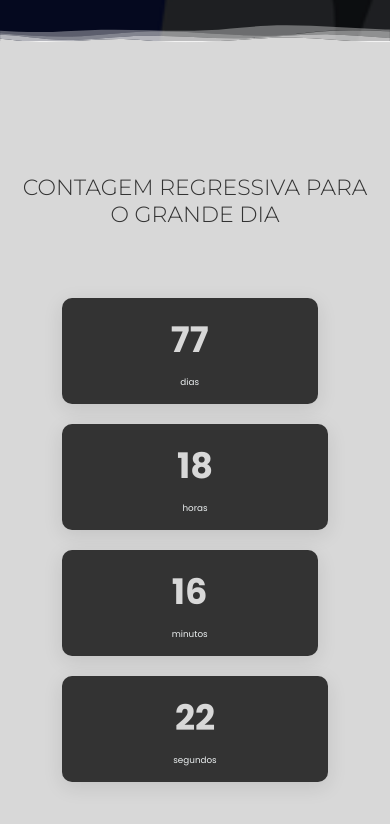
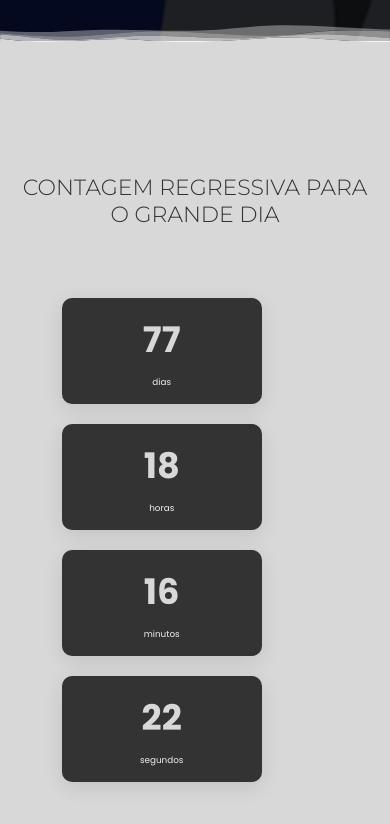
Before and after one commit to RenanMagalhaesLage/Casamento-Lara-Breno, a plain HTML site: page index.html in a window 390 px wide. Shown: the part 803-1627 px from the top of the page. Drawn offline with nearby package versions, Linux system fonts and the light colour scheme.

Commit message:
oitavo commit

```diff
--- a/style.css
+++ b/style.css
@@ -719,7 +719,7 @@ footer{
     /* Dividir os blocos em duas colunas em telas pequenas */
     .bloco-tempo {
         width: 50%; /* Cada bloco ocupa metade da largura disponível */
-        max-width: 300px; /* Limite a largura máxima para que não fiquem grandes demais */
+        max-width: 200px; /* Limite a largura máxima para que não fiquem grandes demais */
     }
 
     /* Para fazer as duas colunas ficarem alinhadas de maneira mais consistente */
```
